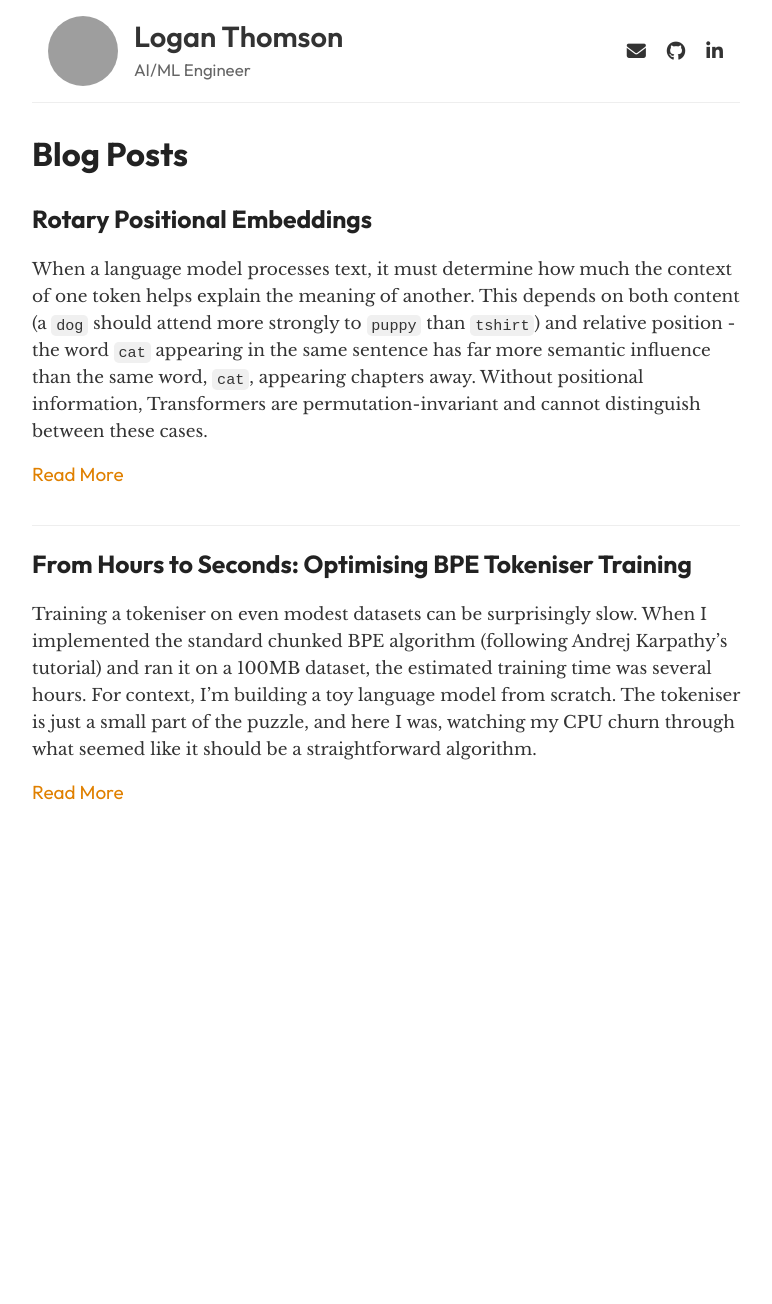
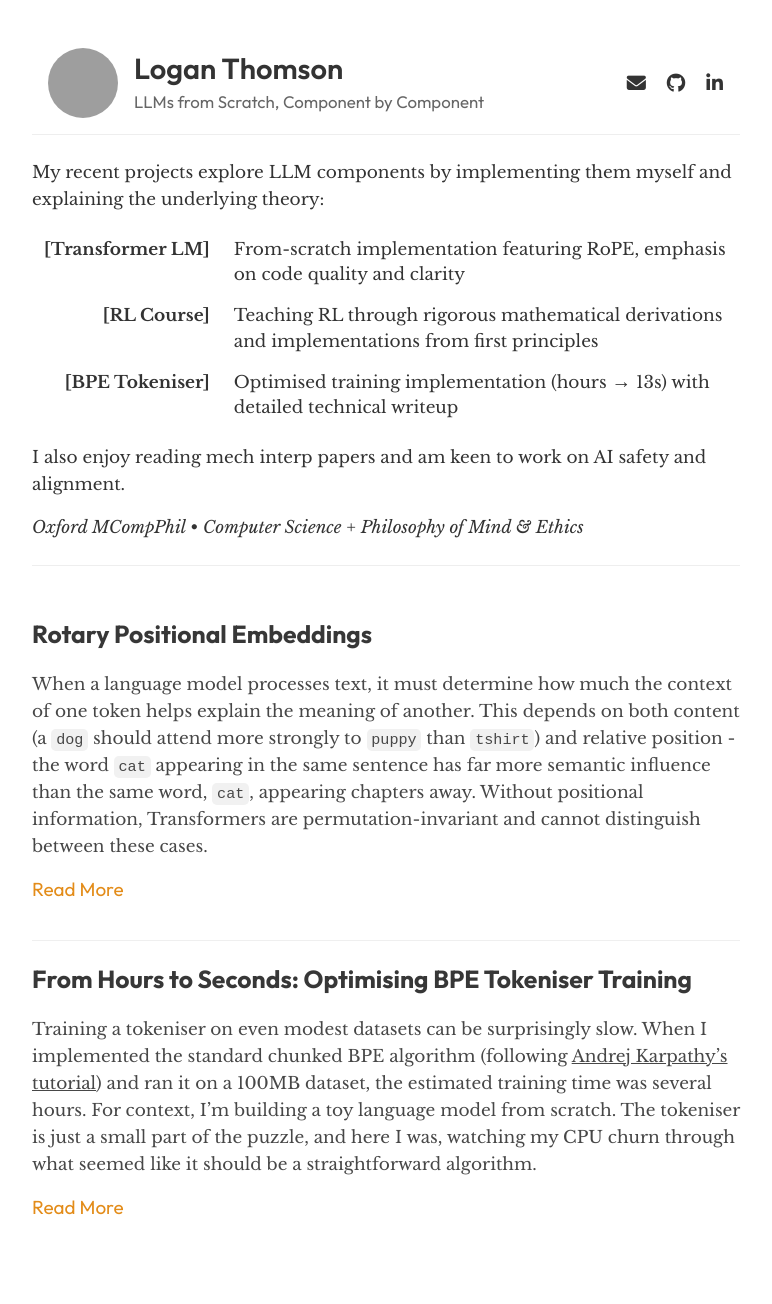
Before and after one commit to xycoord/xycoord.github.io, a Jekyll site: the page built from index.md, in a window 1280 px wide. Shown: the whole page, without its empty margins (254-1026 px from the left). Built offline with Jekyll 4.4.1, drawn with Linux system fonts in a browser that asks for light colours; some web fonts are replaced; before the commit the page ends 900 px from its top, so only the background shows below that; grey boxes are pictures that could not be loaded.

Commit message:
Update site configuration and layout for improved content presentation
- Changed site description to reflect focus on LLMs.
- Updated website URL in configuration.
- Added a new home layout and index page to showcase recent projects.
- Enhanced styles for home content and posts, including animations and text wrapping.
- Improved formatting in the existing BPE optimization post for clarity.

```diff
--- a/_config.yml
+++ b/_config.yml
@@ -6,7 +6,7 @@
 name: Logan Thomson
 
 # Short bio or description (displayed in the header)
-description: AI/ML Engineer
+description: LLMs from Scratch, Component by Component
 
 # URL of your avatar or profile pic (you could use your GitHub profile pic)
 avatar: https://avatars.githubusercontent.com/u/40717999?v=4
@@ -40,7 +40,7 @@
 
 # Your website URL (e.g. http://barryclark.github.io or http://www.barryclark.co)
 # Used for Sitemap.xml and your RSS feed
-url: https://xycoord.github.io
+url: https://loganthomson.com
 
 # If you're hosting your site at a Project repository on GitHub pages
 # (http://yourusername.github.io/repository-name)
--- a/_layouts/default.html
+++ b/_layouts/default.html
@@ -42,7 +42,7 @@
 
 
   <body>
-    <div class="wrapper-masthead">
+    <div class="wrapper-masthead {% if page.layout == 'home' %}home-masthead{% endif %}">
       <div class="container">
         <header class="masthead clearfix">
           <a href="{{ site.baseurl }}/" class="site-avatar"><img src="{{ site.avatar }}" /></a>
--- a/index.html
+++ b/_layouts/home.html
@@ -2,8 +2,11 @@
 layout: default
 ---
 
+<div class="home-content">
+  {{ content }}
+</div>
+
 <div class="posts">
-  <h1>Blog Posts</h1>
   {% for post in site.posts %}
     <article class="post">
 
--- /dev/null
+++ b/index.md
@@ -0,0 +1,15 @@
+---
+layout: home
+# Add any other page-specific variables here, like a title
+title: Home
+---
+
+My recent projects explore LLM components by implementing them myself and explaining the underlying theory:
+
+[**[Transformer LM]**](https://github.com/xycoord/Language-Modelling/) | From-scratch implementation featuring RoPE, emphasis on code quality and clarity
+[**[RL Course]**](https://github.com/xycoord/deep-rl-course) | Teaching RL through rigorous mathematical derivations and implementations from first principles
+[**[BPE Tokeniser]**](./Optimising-BPE) | Optimised training implementation (hours → 13s) with detailed technical writeup
+
+I also enjoy reading mech interp papers and am keen to work on AI safety and alignment.
+
+*Oxford MCompPhil • Computer Science + Philosophy of Mind & Ethics*
--- a/style.scss
+++ b/style.scss
@@ -298,11 +298,11 @@
 }
 
 .post {
+  text-wrap-style: pretty;
   blockquote {
     margin: 1em .8em;
     border-left: 2px solid $gray;
     padding: 0 1em;
-    color: $gray;
   }
 
   .comments {
@@ -341,6 +341,51 @@
   font-size: 1.5rem;
 }
 
+.home-masthead {
+  margin-top: 2rem;
+  @include mobile {
+    margin-top: 1rem;
+  }
+}
+
+
+
+.home-content {
+  border-bottom: 1px solid $lightGray;
+  padding-block: 0.5rem;
+  margin-bottom: 3rem;
+
+  a {
+    color: $darkGray;
+    &:hover {
+      color: $accent;
+    }
+  }
+  td {
+    border: none;
+    padding: 0.5rem 0.75rem;
+    line-height: 1.4;
+    text-wrap-style: pretty;
+  }
+  td:first-child {
+    text-align: right;
+    white-space: nowrap;
+  }
+}
+
+@keyframes fade-in {
+  from {opacity: 0;}
+  to {opacity: 1;}
+}
+
+.posts {
+  animation: fade-in linear;
+  animation-timeline: view();
+  animation-range-start: entry 5%;
+  animation-range-end: entry 50%;
+}
+
+
 // Settled on moving the import of syntax highlighting to the bottom of the CSS
 // ... Otherwise it really bloats up the top of the CSS file and makes it difficult to find the start
 @import "highlights";
```
Also changed, not shown: _posts/2025-7-11-Optimising BPE.md (+4 -2 lines).
